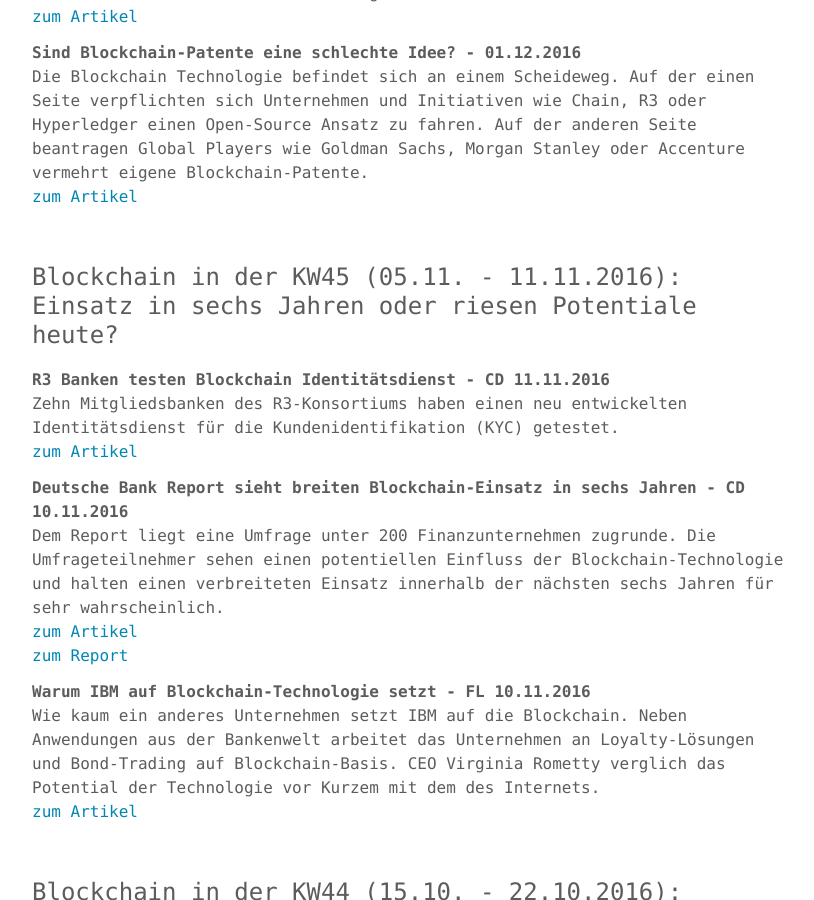
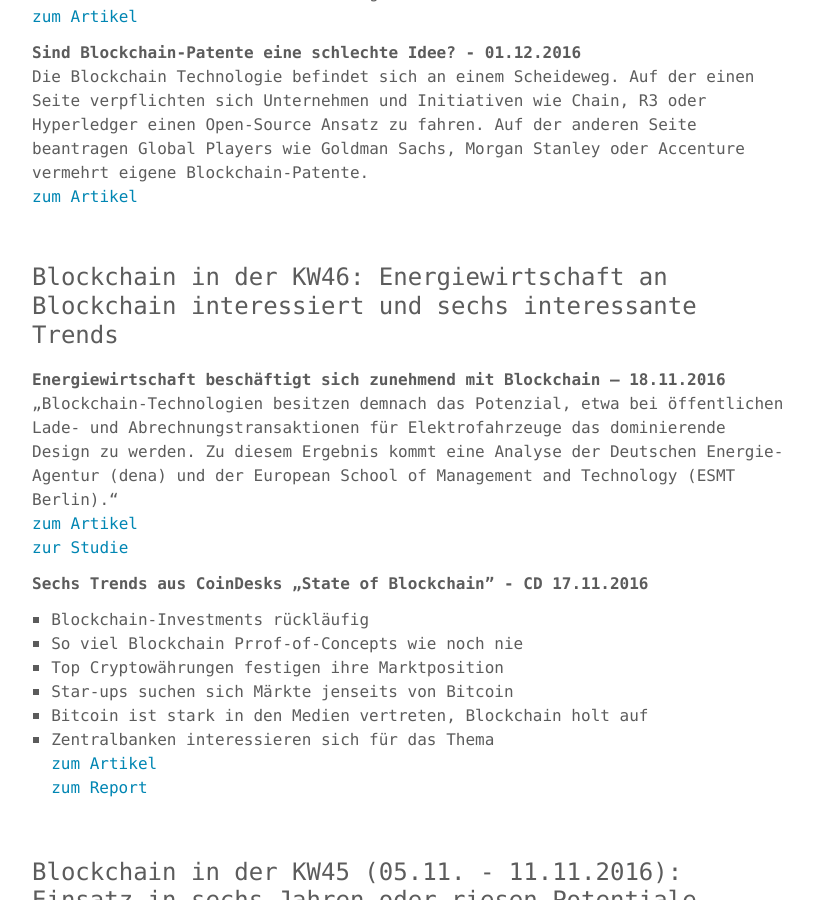
Before and after one commit to blocklab/site, a Jekyll site: the page built from newsletter.md, in a window 1280 px wide and 900 px high, scrolled down 1473 px. Shown: the whole window, without its empty margins (232-1046 px from the left). Built offline with Jekyll 4.4.1, drawn with Linux system fonts in a browser that asks for light colours; comment, search, counter and statistics services are not loaded.

Commit message:
Update newsletter.md

```diff
--- a/newsletter.md
+++ b/newsletter.md
@@ -61,6 +61,31 @@ Auf der Suche nach den besten Start-ups für Produkte im finanztechnologischen B
 Die Blockchain Technologie befindet sich an einem Scheideweg. Auf der einen Seite verpflichten sich Unternehmen und Initiativen wie Chain, R3 oder Hyperledger einen Open-Source Ansatz zu fahren. Auf der anderen Seite beantragen Global Players wie Goldman Sachs, Morgan Stanley oder Accenture vermehrt eigene Blockchain-Patente.
 <br>
 [zum Artikel](http://fortune.com/2016/12/01/blockchain-patents/)
+
+<br>
+
+### Blockchain in der KW46: Energiewirtschaft an Blockchain interessiert und sechs interessante Trends
+
+**Energiewirtschaft beschäftigt sich zunehmend mit Blockchain – 18.11.2016**
+<br>
+„Blockchain-Technologien besitzen demnach das Potenzial, etwa bei öffentlichen Lade- und Abrechnungstransaktionen für Elektrofahrzeuge das dominierende Design zu werden. Zu diesem Ergebnis kommt eine Analyse der Deutschen Energie-Agentur (dena) und der European School of Management and Technology (ESMT Berlin).“
+<br>
+[zum Artikel](http://www.euwid-energie.de/news/dossier/einzelansicht/Artikel/welche-potenziale-hat-die-blockchain-in-der-energiewirtschaft.html)
+<br>
+[zur Studie](https://www.dena.de/newsroom/meldungen/blockchain-energiewirtschaft-bereitet-sich-auf-neues-digitales-verfahren-fuer-transaktionen-vor/)
+
+**Sechs Trends aus CoinDesks „State of Blockchain” - CD 17.11.2016**
+<br>
+1. Blockchain-Investments rückläufig
+2. So viel Blockchain Prrof-of-Concepts wie noch nie
+3. Top Cryptowährungen festigen ihre Marktposition
+4. Star-ups suchen sich Märkte jenseits von Bitcoin
+5. Bitcoin ist stark in den Medien vertreten, Blockchain holt auf
+6. Zentralbanken interessieren sich für das Thema
+<br>
+[zum Artikel](http://www.coindesk.com/coindesk-research-state-blockchain-q3-six-takeaways/)
+<br>
+[zum Report](http://www.coindesk.com/research/state-of-blockchain-q3-2016/)
 
 <br>
 
```
